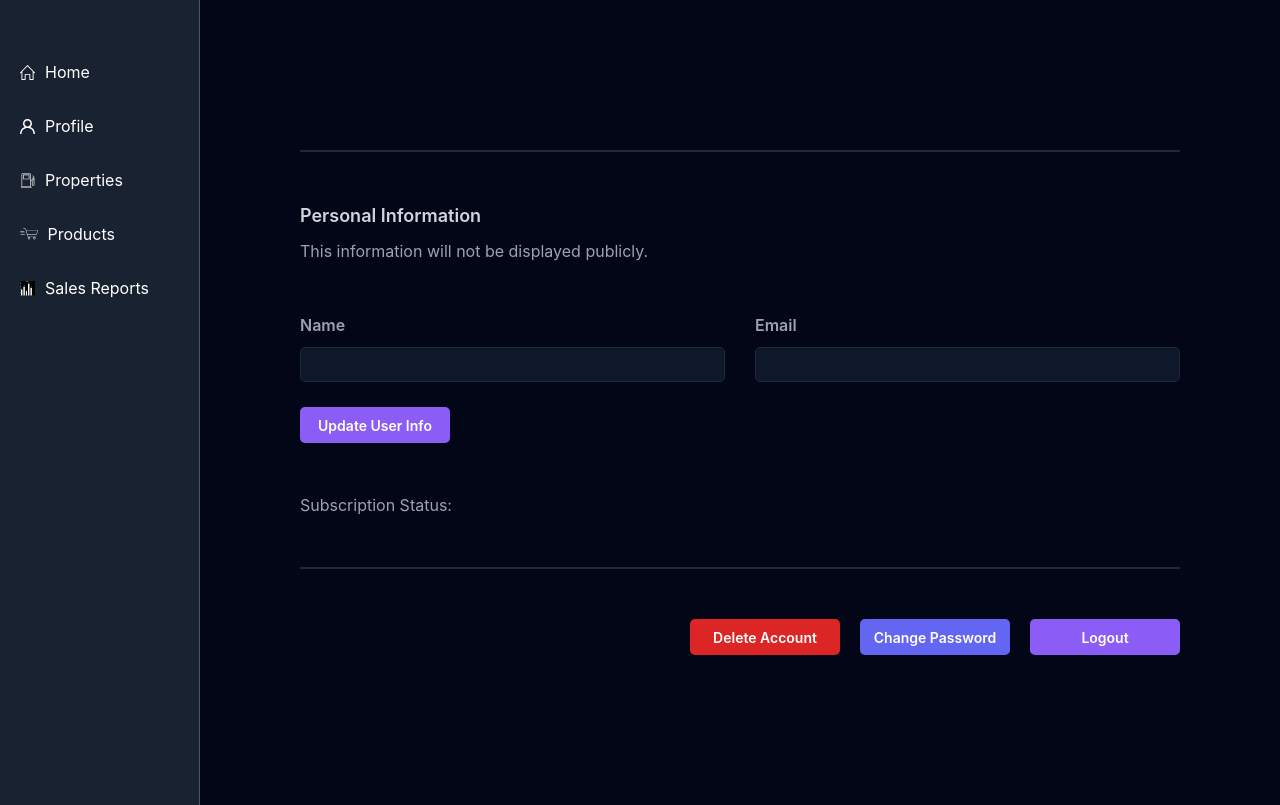
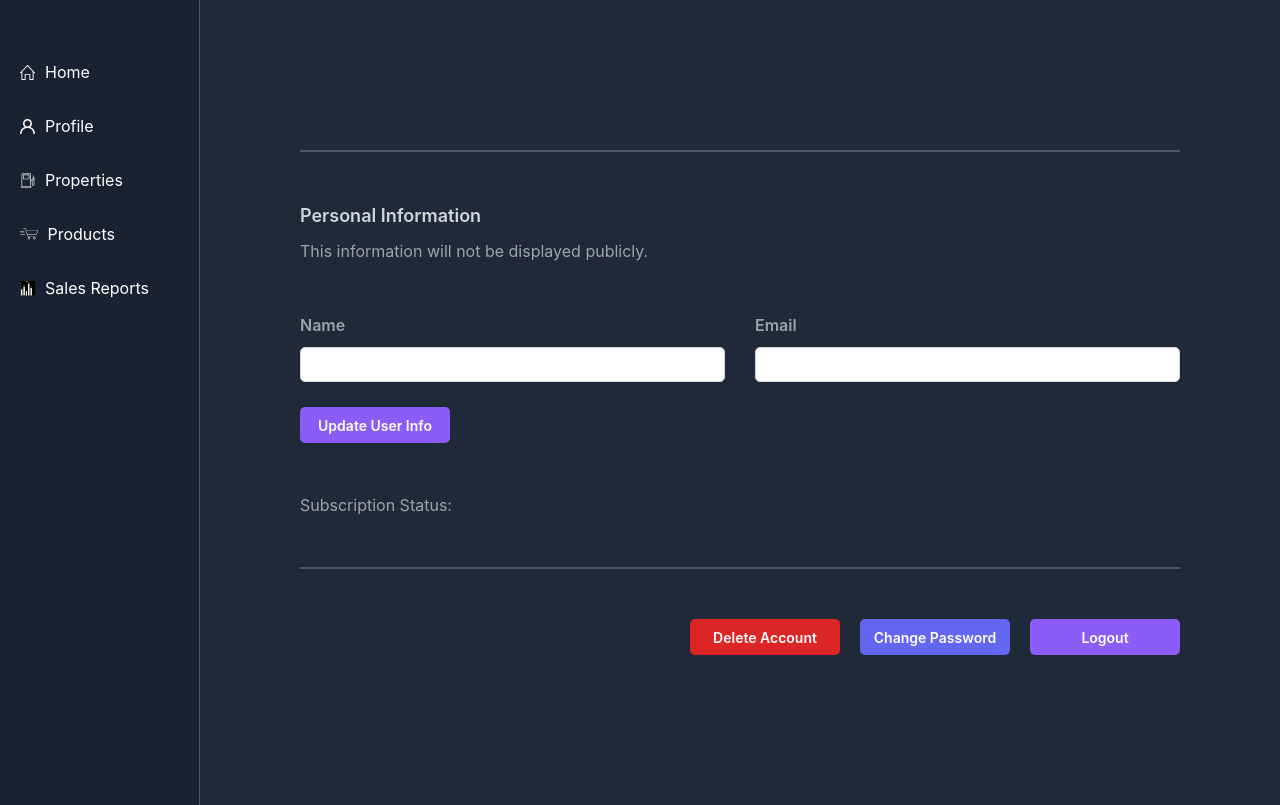
Before and after one commit to asingh714/FuelDash, a React (Vite) app in the folder client/: page /profile in a window 1280 px wide. Built offline with nearby package versions, Linux system fonts and the light colour scheme; no server answers.

Commit message:
updated color scheme for profile and properties

```diff
--- a/client/src/Components/DataTable/DataTable.scss
+++ b/client/src/Components/DataTable/DataTable.scss
@@ -20,7 +20,6 @@
     color: $zinc-400;
 
     &:focus {
-      outline: none;
       border: 1px solid $gray-500;
     }
 
@@ -31,14 +30,14 @@
 
   .table-container {
     th {
-      border-bottom: 1px solid $gray-600;
+      border-bottom: 1px solid $gray-500;
       padding: 1.5rem 0;
 
       text-align: left;
       font-weight: 800;
     }
     td {
-      border-bottom: 1px solid $gray-700;
+      border-bottom: 1px solid $gray-600;
       text-align: left;
       padding: 1.5rem 0;
     }
--- a/client/src/Pages/Profile/Profile.scss
+++ b/client/src/Pages/Profile/Profile.scss
@@ -4,13 +4,14 @@
   display: flex;
   color: #fff;
   min-height: 100vh;
+  background-color: $gray-800;
 
   .profile-container {
     flex: 1;
     padding: 10rem;
 
     hr {
-      border: 1px solid $gray-700;
+      border: 1px solid $gray-600;
       margin: 5rem 0;
     }
 
@@ -43,11 +44,14 @@
           font-size: 1.2rem;
           font-weight: 600;
           width: 100%;
+          padding: 0.75rem 1rem;
+          border: 1px solid $gray-300;
           border-radius: 5px;
-          background-color: $slate-900;
-          color: $gray-300;
-          border: 1px solid $gray-700;
-          padding: 0.75rem 1rem;
+          color: $zinc-400;
+        }
+
+        &:focus {
+          border: 1px solid $gray-500;
         }
       }
     }
--- a/client/src/Pages/Properties/Properties.scss
+++ b/client/src/Pages/Properties/Properties.scss
@@ -4,13 +4,14 @@
   display: flex;
   color: #fff;
   min-height: 100vh;
+  background-color: $gray-800;
 
   .properties-container {
     flex: 1;
     padding: 5rem;
 
     hr {
-      border: 1px solid $gray-700;
+      border: 1px solid $gray-600;
       margin: 5rem 0;
     }
 
```
